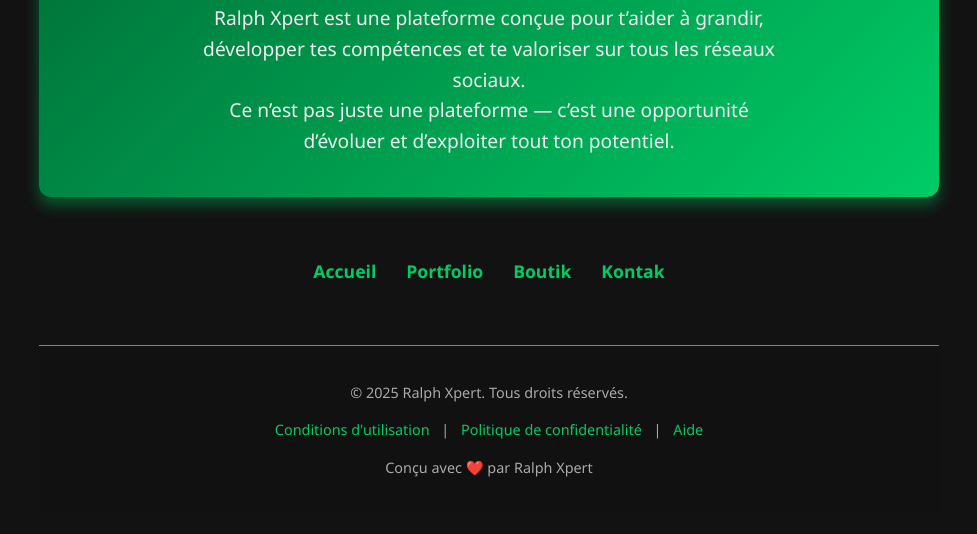
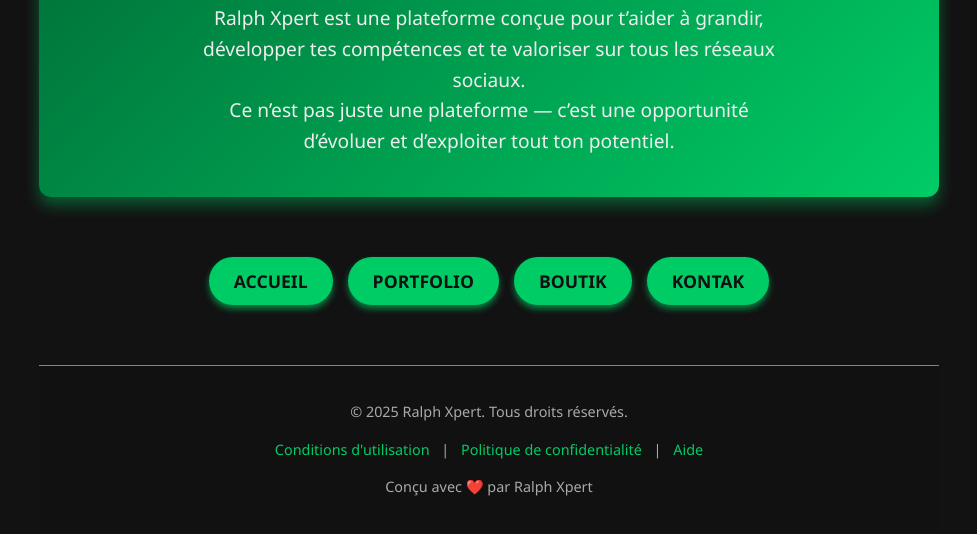
Before and after one commit to kenguer/Ralph-xpert-, a plain HTML site: page index.html in a window 1280 px wide. Shown: the part 288-822 px from the top of the page, without its empty margins (151-1128 px from the left). Drawn offline with Linux system fonts and the light colour scheme.

Commit message:
Update index.html

```diff
--- a/index.html
+++ b/index.html
@@ -79,13 +79,44 @@
   </section>
 
 <nav>
-    <ul>
-      <li><a href="accueil.html">Accueil</a></li>
-      <li><a href="portfolio.html">Portfolio</a></li>
-      <li><a href="boutik.html">Boutik</a></li>
-      <li><a href="contact.html">Kontak</a></li>
-    </ul>
+  <ul class="nav-buttons">
+    <li><a href="accueil.html">Accueil</a></li>
+    <li><a href="portfolio.html">Portfolio</a></li>
+    <li><a href="boutik.html">Boutik</a></li>
+    <li><a href="contact.html">Kontak</a></li>
+  </ul>
 </nav>
+
+<style>
+  .nav-buttons {
+    list-style: none;
+    display: flex;
+    justify-content: center;
+    gap: 15px;
+    padding: 0;
+    margin-bottom: 40px;
+  }
+
+  .nav-buttons li a {
+    display: inline-block;
+    padding: 10px 25px;
+    background-color: #00cc66;
+    color: #111;
+    font-weight: 700;
+    border-radius: 30px;
+    text-decoration: none;
+    text-transform: uppercase;
+    transition: background-color 0.3s ease, color 0.3s ease;
+    box-shadow: 0 4px 6px rgba(0, 204, 102, 0.6);
+  }
+
+  .nav-buttons li a:hover,
+  .nav-buttons li a:focus {
+    background-color: #009944;
+    color: #eee;
+    box-shadow: 0 6px 12px rgba(0, 153, 68, 0.8);
+  }
+</style>
 
   <footer>
     <p>© 2025 Ralph Xpert. Tous droits réservés.</p>
```
